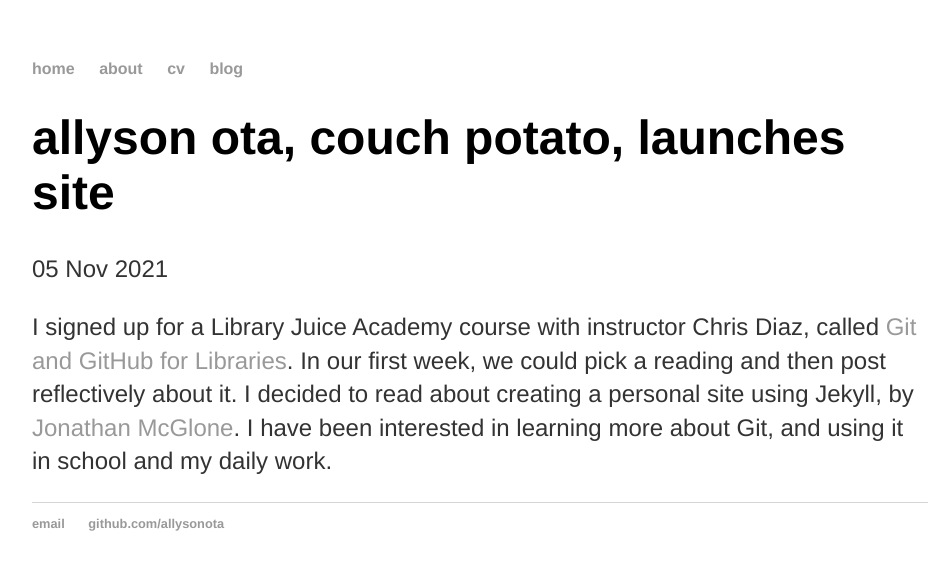
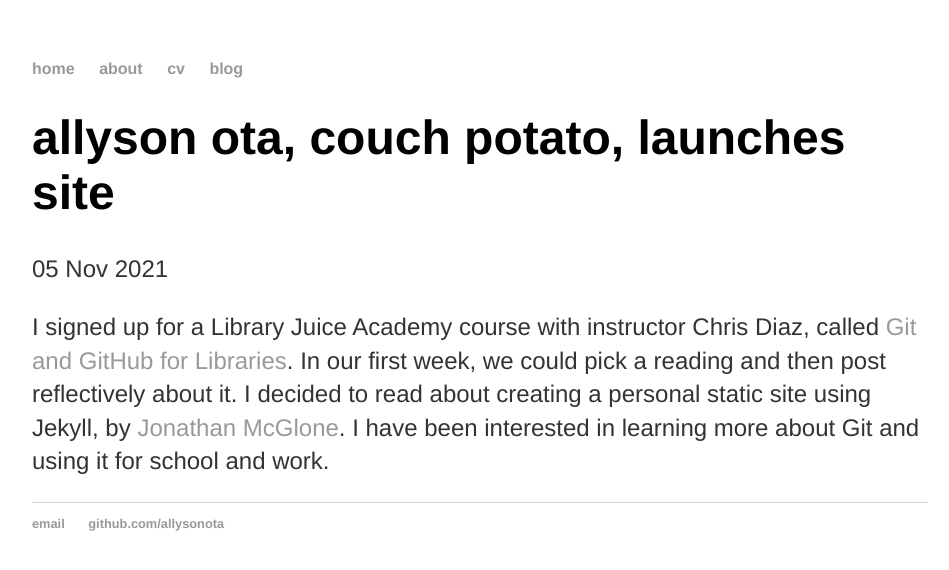
Before and after one commit to allysonota/allysonota.github.io, a Jekyll site: the page built from _posts/2021-11-05-first-post.md, in a window 1280 px wide. Shown: the top 570 px of the page, without its empty margins (160-1109 px from the left). Built offline with Jekyll 4.4.1, drawn with Linux system fonts in a browser that asks for light colours.

Commit message:
Update 2021-11-05-first-post.md
updated post to include static personal site. small edits to improve readability.

```diff
--- a/_posts/2021-11-05-first-post.md
+++ b/_posts/2021-11-05-first-post.md
@@ -5,4 +5,4 @@ date: 2021-11-05
 ---
 I signed up for a Library Juice Academy course with instructor Chris Diaz, called [Git and GitHub for Libraries](https://libraryjuiceacademy.com/shop/course/268-git-and-github-for-libraries/).
 In our first week, we could pick a reading and then post reflectively about it. I decided to read about creating a personal
-site using Jekyll, by [Jonathan McGlone](http://jmcglone.com/guides/github-pages/). I have been interested in learning more about Git, and using it in school and my daily work.
+static site using Jekyll, by [Jonathan McGlone](http://jmcglone.com/guides/github-pages/). I have been interested in learning more about Git and using it for school and work.
```
